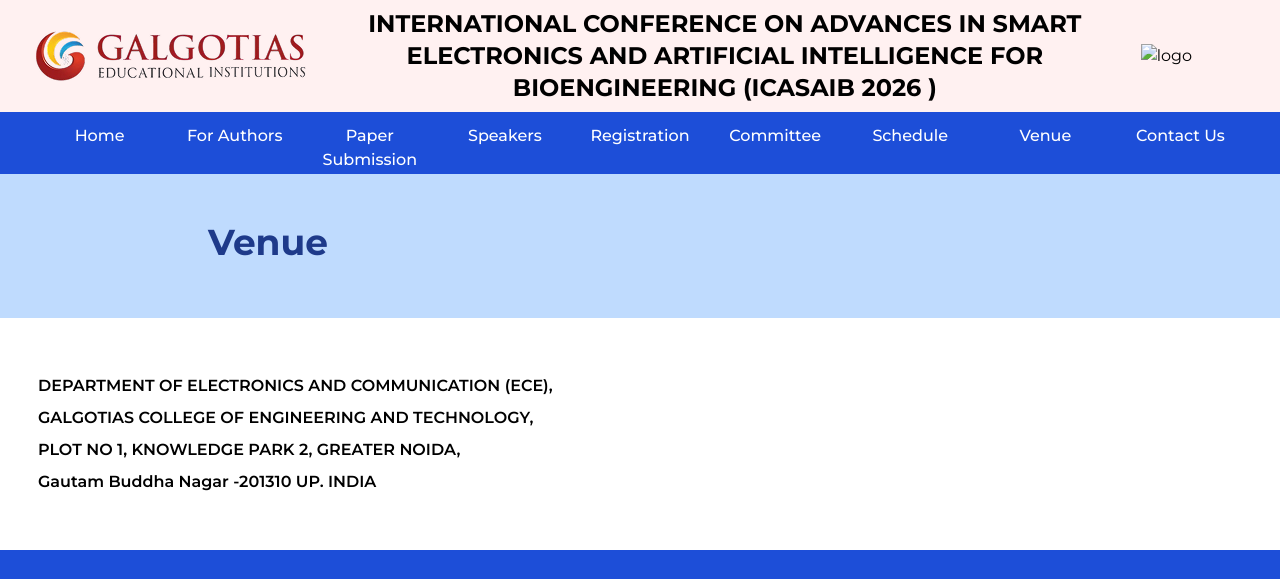
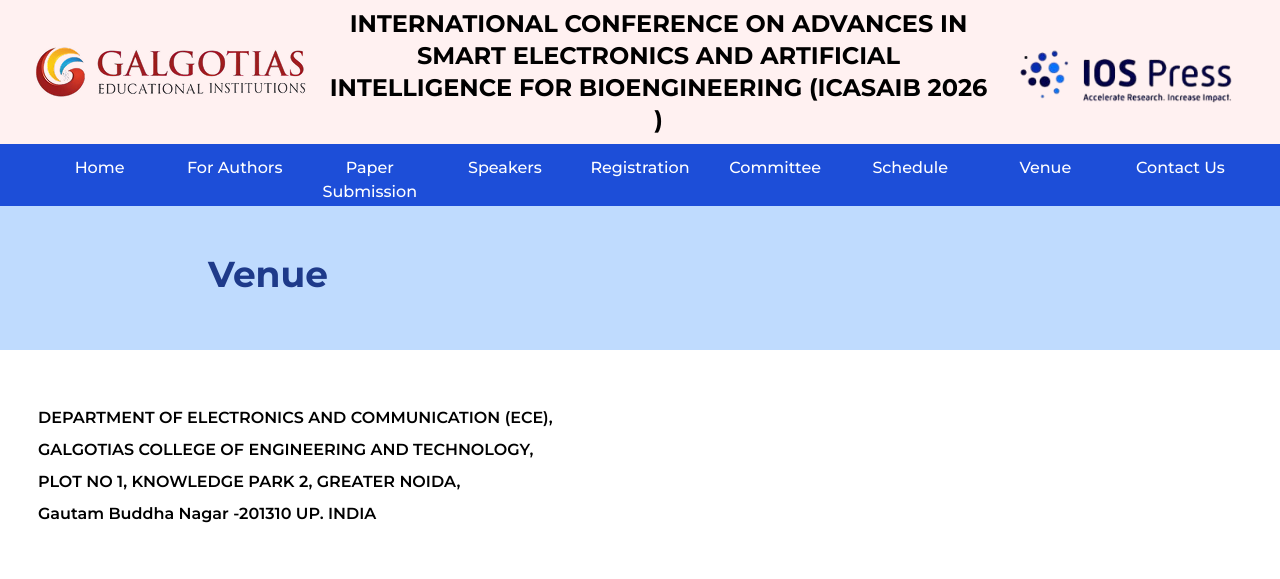
Before and after one commit to siddhant0022/icasaib-v0, a website: page venue.html in a window 1280 px wide. Shown: the top 579 px of the page. Drawn offline with nearby package versions, Linux system fonts and the light colour scheme.

Commit message:
logo updated

```diff
--- a/venue.html
+++ b/venue.html
@@ -11,11 +11,11 @@
    <!-- Top section -->
   <div class="w-full bg-[#FFF1F1] py-2">
     <div class="flex flex-col md:flex-row items-center justify-between px-2 md:px-8 gap-2">
-      <img src="assets/gcet_logo.png" alt="" class="w-[140px] md:w-[277px] h-auto max-w-full">
+      <img src="./assets/gcet_logo.png" alt="" class="w-[140px] md:w-[277px] h-auto max-w-full">
       <div class="text-base md:text-2xl font-bold text-center px-2">
          INTERNATIONAL CONFERENCE ON ADVANCES IN SMART ELECTRONICS AND ARTIFICIAL INTELLIGENCE FOR BIOENGINEERING (ICASAIB 2026 )
       </div>
-      <img src="" alt="logo" class="w-[100px] md:w-[240px] h-auto max-w-full mt-2 md:mt-0">
+      <img src="/assets/iospresslatest.png" alt="logo" class="w-[100px] md:w-[240px] h-auto max-w-full mt-2 md:mt-0">
     </div>
   </div>
 
```
Also changed, not shown: authors.html (+2 -2 lines), committee.html (+4 -5 lines), contact.html (+2 -2 lines), index.html (+1 -1 lines), paper-sub-guidelines.html (+2 -2 lines), registration.html (+2 -2 lines), schedule.html (+2 -2 lines), speakers.html (+2 -2 lines), assets/iospress.jpg (added), assets/iospresslatest.png (added).
